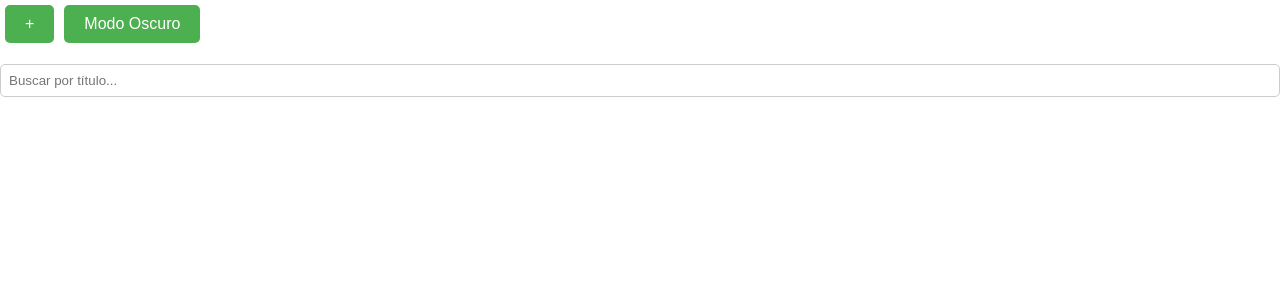
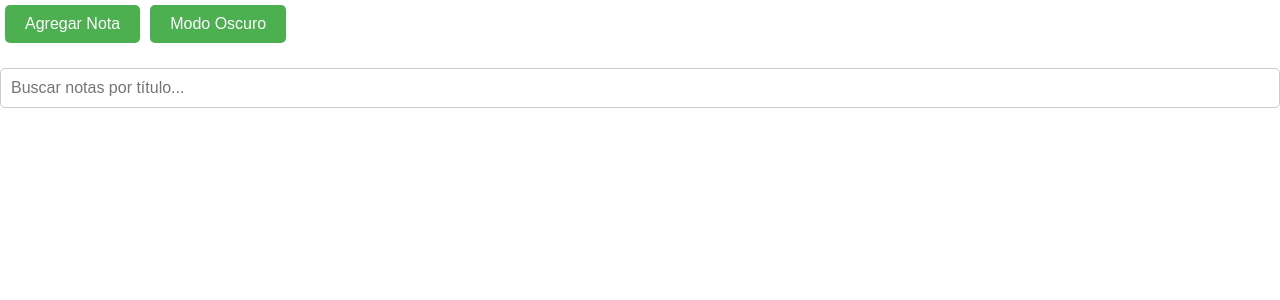
Before and after one commit to RustH3d/bloc, a React (Create React App) app: page / in a window 1280 px wide. Shown: the top 300 px of the page. Built offline with nearby package versions, Linux system fonts and the light colour scheme.

Commit message:
mas bello

```diff
--- a/src/App.css
+++ b/src/App.css
@@ -5,6 +5,10 @@
   transition: background-color 0.3s, color 0.3s;
 }
 
+.modo-oscuro .nota-caja:hover {
+  background-color: #555; /* Cambia el fondo al pasar el mouse */
+  color: #fff; /* Asegura que el texto siga siendo blanco al hacer hover */
+}
 /* Estilos para el modo oscuro */
 .modo-oscuro {
   background-color: #1e1e1e;
--- a/src/App.js
+++ b/src/App.js
@@ -1,8 +1,8 @@
-
 import './App.css';
 import React, { useState, useEffect } from 'react';
 import { obtenerNotas, añadirNota, actualizarNota, eliminarNota } from './NotasService';
 import Nota from './Nota';
+import BarraBusqueda from './components/BarraBusqueda'; // Asegúrate de que este componente esté importado
 
 export default function App() {
   const [notas, setNotas] = useState(obtenerNotas());
@@ -11,8 +11,8 @@ export default function App() {
   const [contenido, setContenido] = useState('');
   const [notaSeleccionada, setNotaSeleccionada] = useState(null);
   const [editIndex, setEditIndex] = useState(null);
+  const [busqueda, setBusqueda] = useState('');
   const [modoOscuro, setModoOscuro] = useState(false); // Estado para el modo oscuro
-  const [filtro, setFiltro] = useState(''); // Estado para la búsqueda
 
   useEffect(() => {
     setNotas(obtenerNotas());
@@ -21,7 +21,7 @@ export default function App() {
   const manejarSubmit = (e) => {
     e.preventDefault();
     if (titulo.trim() === '') {
-      alert('El título no puede estar vacío');
+      alert('El título no puede estar vacío'); // Muestra un mensaje de error si el título está vacío
       return;
     }
     const nuevasNotas = añadirNota(titulo, contenido);
@@ -30,6 +30,10 @@ export default function App() {
     setContenido('');
     setMostrarFormulario(false);
   };
+
+  const notasFiltradas = notas.filter((nota) =>
+    nota.titulo.toLowerCase().includes(busqueda.toLowerCase())
+  );
 
   const manejarClickNota = (nota, index) => {
     setNotaSeleccionada(nota);
@@ -43,10 +47,6 @@ export default function App() {
 
   const manejarGuardar = (e) => {
     e.preventDefault();
-    if (notaSeleccionada.titulo.trim() === '') {
-      alert('El título no puede estar vacío');
-      return;
-    }
     const nuevasNotas = actualizarNota(editIndex, notaSeleccionada.titulo, notaSeleccionada.contenido);
     setNotas(nuevasNotas);
     cerrarPopup();
@@ -58,24 +58,19 @@ export default function App() {
     cerrarPopup();
   };
 
-  const notasFiltradas = notas.filter(nota =>
-    nota.titulo.toLowerCase().includes(filtro.toLowerCase())
-  );
-
   return (
     <div className={`App ${modoOscuro ? 'modo-oscuro' : ''}`}>
       <button className="btn" onClick={() => setMostrarFormulario(!mostrarFormulario)}>
-        +
+        Agregar Nota
       </button>
+
       <button className="btn" onClick={() => setModoOscuro(!modoOscuro)}>
         {modoOscuro ? 'Modo Claro' : 'Modo Oscuro'}
       </button>
-      <input
-        type="text"
-        placeholder="Buscar por título..."
-        value={filtro}
-        onChange={(e) => setFiltro(e.target.value)}
-        className="barra-busqueda"
+
+      <BarraBusqueda
+        valorBusqueda={busqueda}
+        onBuscar={setBusqueda}
       />
 
       <div className={`form-container ${mostrarFormulario ? 'visible' : 'hidden'}`}>
@@ -103,7 +98,7 @@ export default function App() {
           <Nota
             key={index}
             nota={nota}
-            onClick={() => manejarClickNota(nota, index)}
+            onClick={() => manejarClickNota(nota, index)} // Usar la función definida aquí
           />
         ))}
       </div>
--- /dev/null
+++ b/src/components/BarraBusqueda.css
@@ -0,0 +1,10 @@
+/* BarraBusqueda.css */
+.barra-busqueda {
+    width: 100%;
+    padding: 10px;
+    margin: 20px 0;
+    border: 1px solid #ccc;
+    border-radius: 5px;
+    font-size: 16px;
+    box-sizing: border-box;
+  }
--- /dev/null
+++ b/src/components/BarraBusqueda.js
@@ -0,0 +1,15 @@
+// BarraBusqueda.js
+import React from 'react';
+import './BarraBusqueda.css'; // Archivo CSS para estilos específicos de la barra de búsqueda
+
+export default function BarraBusqueda({ valorBusqueda, onBuscar }) {
+  return (
+    <input
+      type="text"
+      placeholder="Buscar notas por título..."
+      value={valorBusqueda}
+      onChange={(e) => onBuscar(e.target.value)}
+      className="barra-busqueda"
+    />
+  );
+}
```
